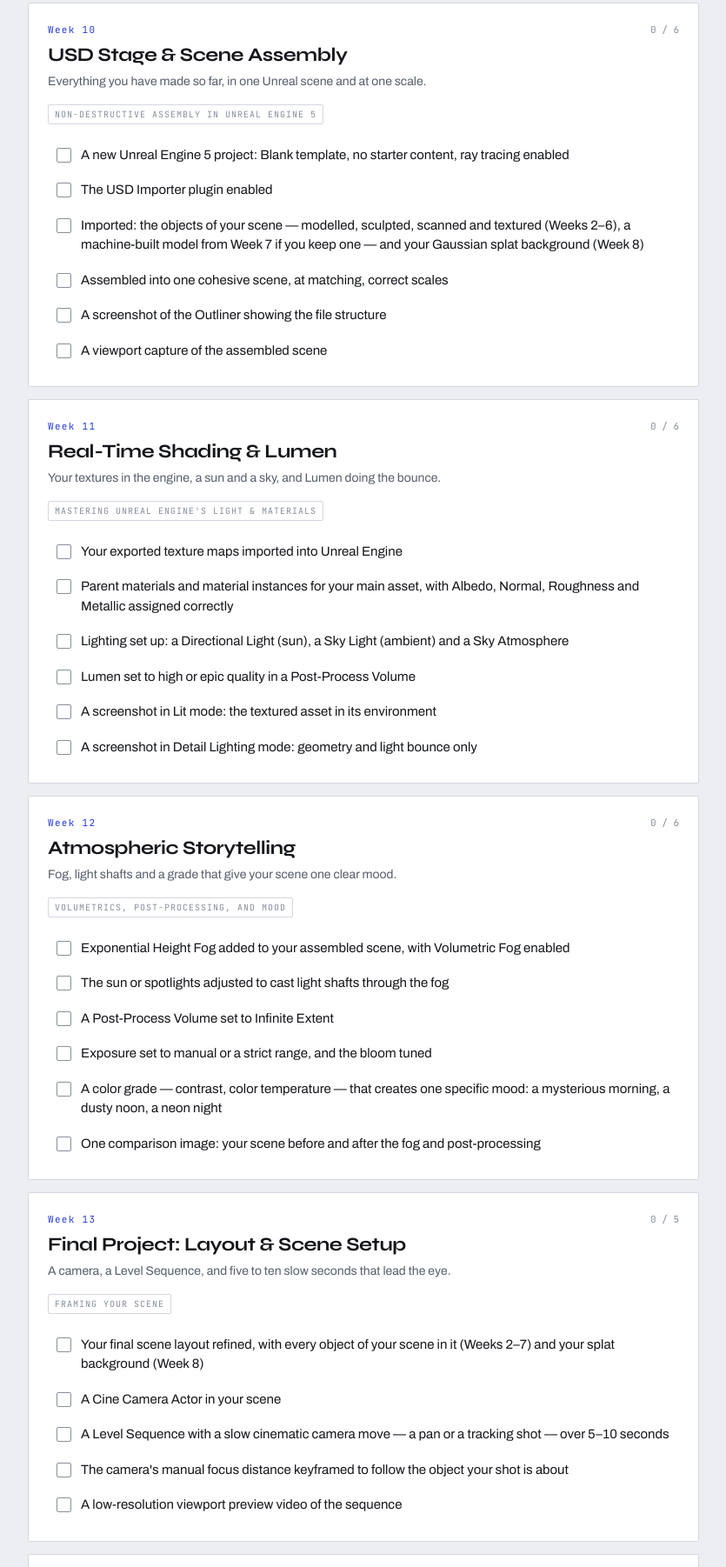
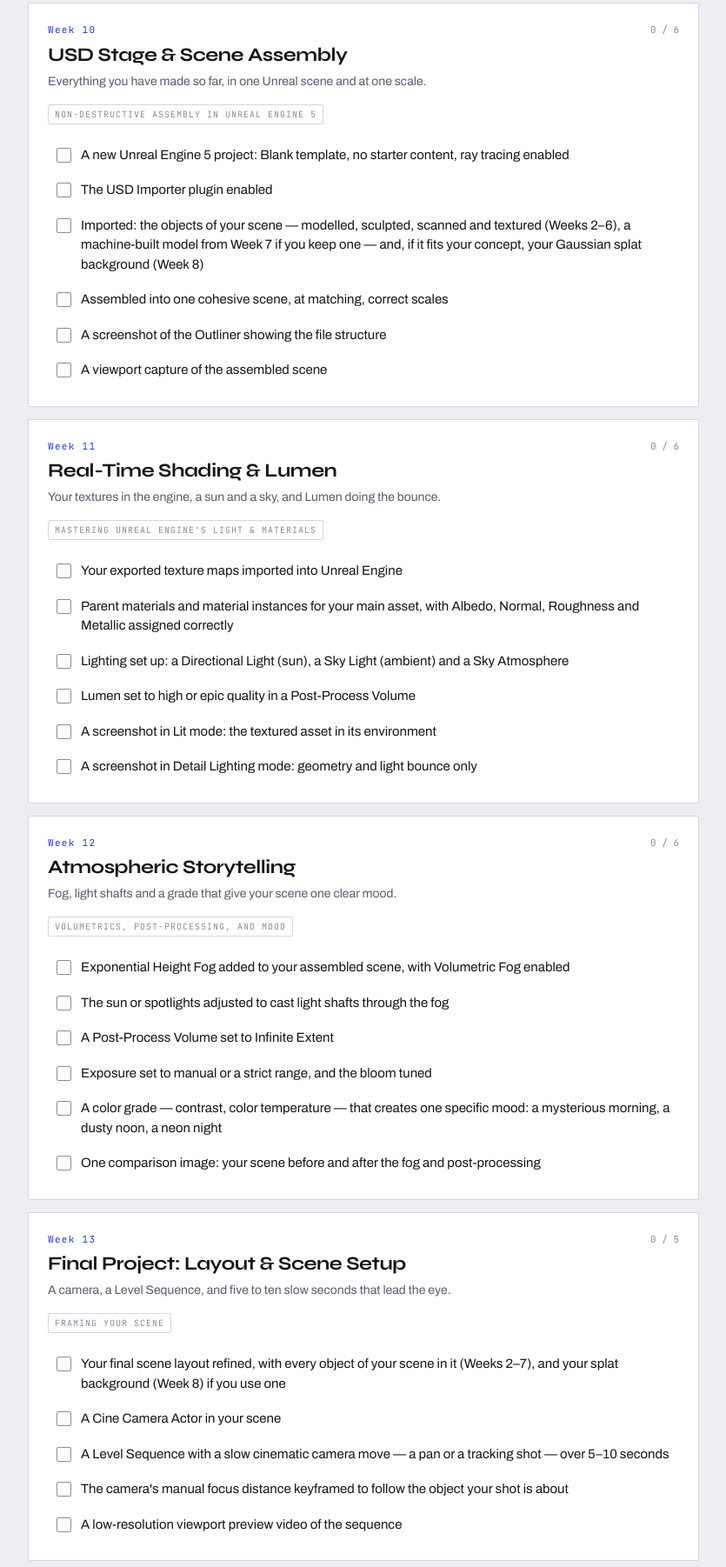
Before and after one commit to cyberhirsch/3DDesignFoundations, a plain HTML site: page checklists.html in a window 1280 px wide. Shown: the part 5510-7312 px from the top of the page at 87% size, without its empty margins (222-1057 px from the left). Drawn offline with Linux system fonts and the light colour scheme.

Commit message:
Checklist: splat background in Unreal is optional (Weeks 10, 13)

```diff
--- a/checklists.html
+++ b/checklists.html
@@ -478,7 +478,7 @@
       items: [
         "A new Unreal Engine 5 project: Blank template, no starter content, ray tracing enabled",
         "The USD Importer plugin enabled",
-        "Imported: the objects of your scene — modelled, sculpted, scanned and textured (Weeks 2–6), a machine-built model from Week 7 if you keep one — and your Gaussian splat background (Week 8)",
+        "Imported: the objects of your scene — modelled, sculpted, scanned and textured (Weeks 2–6), a machine-built model from Week 7 if you keep one — and, if it fits your concept, your Gaussian splat background (Week 8)",
         "Assembled into one cohesive scene, at matching, correct scales",
         "A screenshot of the Outliner showing the file structure",
         "A viewport capture of the assembled scene"
@@ -515,7 +515,7 @@
       theory: "Framing Your Scene",
       brief: "A camera, a Level Sequence, and five to ten slow seconds that lead the eye.",
       items: [
-        "Your final scene layout refined, with every object of your scene in it (Weeks 2–7) and your splat background (Week 8)",
+        "Your final scene layout refined, with every object of your scene in it (Weeks 2–7), and your splat background (Week 8) if you use one",
         "A Cine Camera Actor in your scene",
         "A Level Sequence with a slow cinematic camera move — a pan or a tracking shot — over 5–10 seconds",
         "The camera's manual focus distance keyframed to follow the object your shot is about",
```
